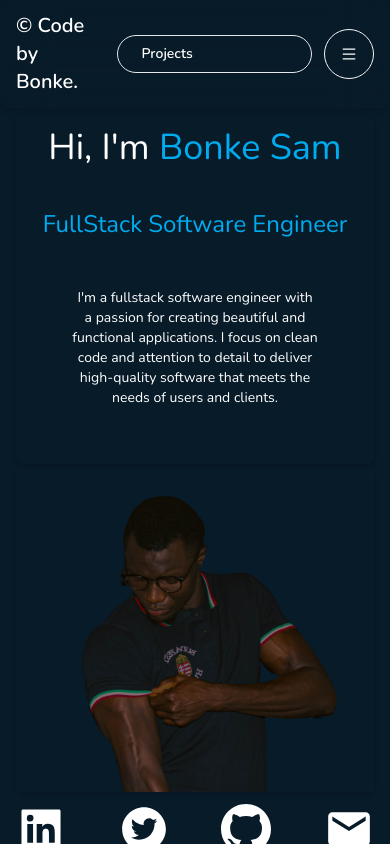
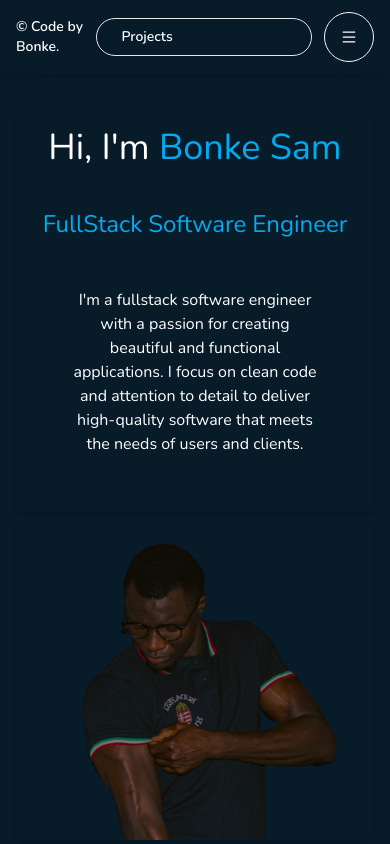
Before and after one commit to Bonkesam/portfolio, a Next.js app: page / in a window 390 px wide. Built offline with nearby package versions, Linux system fonts and the light colour scheme.

Commit message:
fixes the spacing for mobile devices

```diff
--- a/app/components/Projects.tsx
+++ b/app/components/Projects.tsx
@@ -19,7 +19,8 @@ const Projects = () => {
                           lg:grid-cols-3
                           xl:grid-cols-3
                           2xl:grid-cols-3
-                          gap-5
+                          gap-1
+                          xl:gap-5
                           relative'>
 
                 <a  href='https://watchflix-iota.vercel.app/' >
--- a/app/components/Skills.tsx
+++ b/app/components/Skills.tsx
@@ -7,7 +7,7 @@ const Skills = () => {
     <div>
         <Container>
           <div className="bg-transparent bg-opacity-35 shadow-md border-1 border-none  rounded-lg p-4">
-            <h1 className="xl:text-6xl md:text-3xl text-extrabold text-center text-white pb-3 md:pt-2 pt-4 md:pb-5">
+            <h1 className="text-3xl xl:text-6xl text-extrabold text-center text-white pb-3 pt-2 xl:pt-4 md:pb-5 font-bold">
               My Skills
             </h1>
 
@@ -23,7 +23,7 @@ const Skills = () => {
                           border-white'>
 
               <div className="border-3 border-white rounded-lg">
-                <h2 className="text-white text-md xl:text-xl text-center">
+                <h2 className="text-white text-xl xl:text-2xl text-center font-semibold">
                   Soft Skills
                 </h2>
                 <div className="flex flex-row text-white text-sm xl:text-md p-2">
@@ -55,7 +55,7 @@ const Skills = () => {
               </div>
 
               <div className="border-1 border-white rounded-lg">
-                <h2 className="text-white text-md xl:text-xl text-center">
+                <h2 className="text-white text-xl xl:text-2xl text-center">
                   Technical Skills
                 </h2>
                 <Technologies />
--- a/app/components/Welcome.tsx
+++ b/app/components/Welcome.tsx
@@ -17,7 +17,7 @@ const Welcome = () => {
             FullStack Software Engineer
           </h1>
 
-          <p className="text-center text-secondary text-sm xl:text-xl text-white p-10 leading-1.5" >
+          <p className="text-center text-md xl:text-xl text-white p-10 leading-1.5" >
 
             I&apos;m a fullstack software engineer with a passion for creating beautiful and functional applications. I focus on clean code and attention to detail to deliver high-quality software that meets the needs of users and clients.
           </p>
@@ -58,7 +58,7 @@ const Welcome = () => {
       </a>
     </div>
 
-    <hr className="xl:p-5 p-3 text-white text-xl border-1" />
+    <hr className="xl:p-5 p-0 text-white text-xl border-1" />
 
 
   </Container>
--- a/app/components/navbar/Logo.tsx
+++ b/app/components/navbar/Logo.tsx
@@ -7,7 +7,7 @@ import React from 'react'
 
 const Logo = () => {
   return (
-    <div className='text-xl text-white'>
+    <div className='text-sm xl:text-xl text-white'>
         &copy; Code by Bonke.
 
     </div>
```
